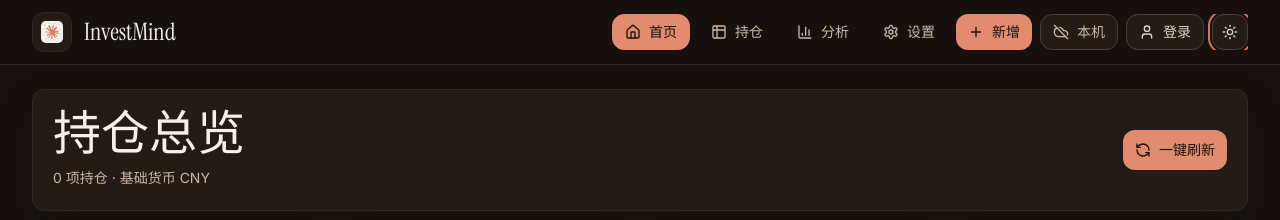
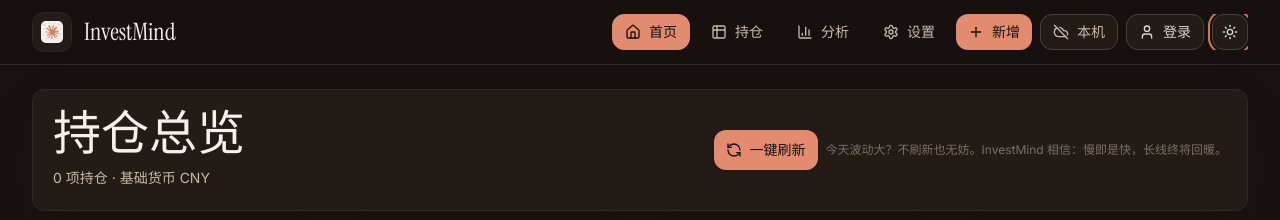
Before and after one commit to wxh0121/InvestMind, a React (Vite) app: page / in a window 1280 px wide. Both pictures are taken after a click on the button "切换深色模式". Shown: the top 220 px of the page. Built offline with nearby package versions, Linux system fonts and the light colour scheme; no server answers.

Commit message:
Improve dashboard refresh hint and PWA safe area

```diff
--- a/public/sw.js
+++ b/public/sw.js
@@ -1,4 +1,4 @@
-const CACHE_NAME = "investment-diary-v5";
+const CACHE_NAME = "investment-diary-v6";
 const APP_SHELL = [
   "/",
   "/index.html",
--- a/src/index.css
+++ b/src/index.css
@@ -34,6 +34,11 @@ body {
 }
 
 @layer components {
+  .app-header {
+    padding-top: constant(safe-area-inset-top);
+    padding-top: env(safe-area-inset-top);
+  }
+
   .surface {
     @apply rounded-lg border border-slate-200 bg-[#FFFDF8] shadow-soft transition duration-200 ease-out dark:border-slate-800 dark:bg-slate-900;
   }
--- a/src/pages/Dashboard.tsx
+++ b/src/pages/Dashboard.tsx
@@ -99,8 +99,11 @@ export function Dashboard() {
               {fxUpdatedText ? ` · 汇率 ${fxUpdatedText}` : ""}
             </p>
           </div>
-          <div className="flex justify-start sm:justify-end">
+          <div className="flex max-w-2xl flex-col items-start gap-2 sm:items-end xl:max-w-none xl:flex-row xl:items-center xl:justify-end">
             <RefreshButton />
+            <p className="text-xs leading-5 text-slate-400 dark:text-slate-500 lg:whitespace-nowrap">
+              今天波动大？不刷新也无妨。InvestMind 相信：慢即是快，长线终将回暖。
+            </p>
           </div>
         </div>
       </section>
--- a/src/routes/Navigation.tsx
+++ b/src/routes/Navigation.tsx
@@ -47,7 +47,7 @@ export function Navigation() {
   };
 
   return (
-    <header className="sticky top-0 z-40 border-b border-slate-200 bg-slate-50/90 backdrop-blur dark:border-slate-800 dark:bg-slate-950/90">
+    <header className="app-header sticky top-0 z-40 border-b border-slate-200 bg-slate-50/90 backdrop-blur dark:border-slate-800 dark:bg-slate-950/90">
       <div className="mx-auto flex max-w-7xl flex-col gap-3 px-4 py-3 sm:flex-row sm:items-center sm:justify-between sm:px-6 lg:px-8">
         <div className="flex items-center justify-between gap-3">
           <NavLink to="/" className="flex items-center gap-3">
```
